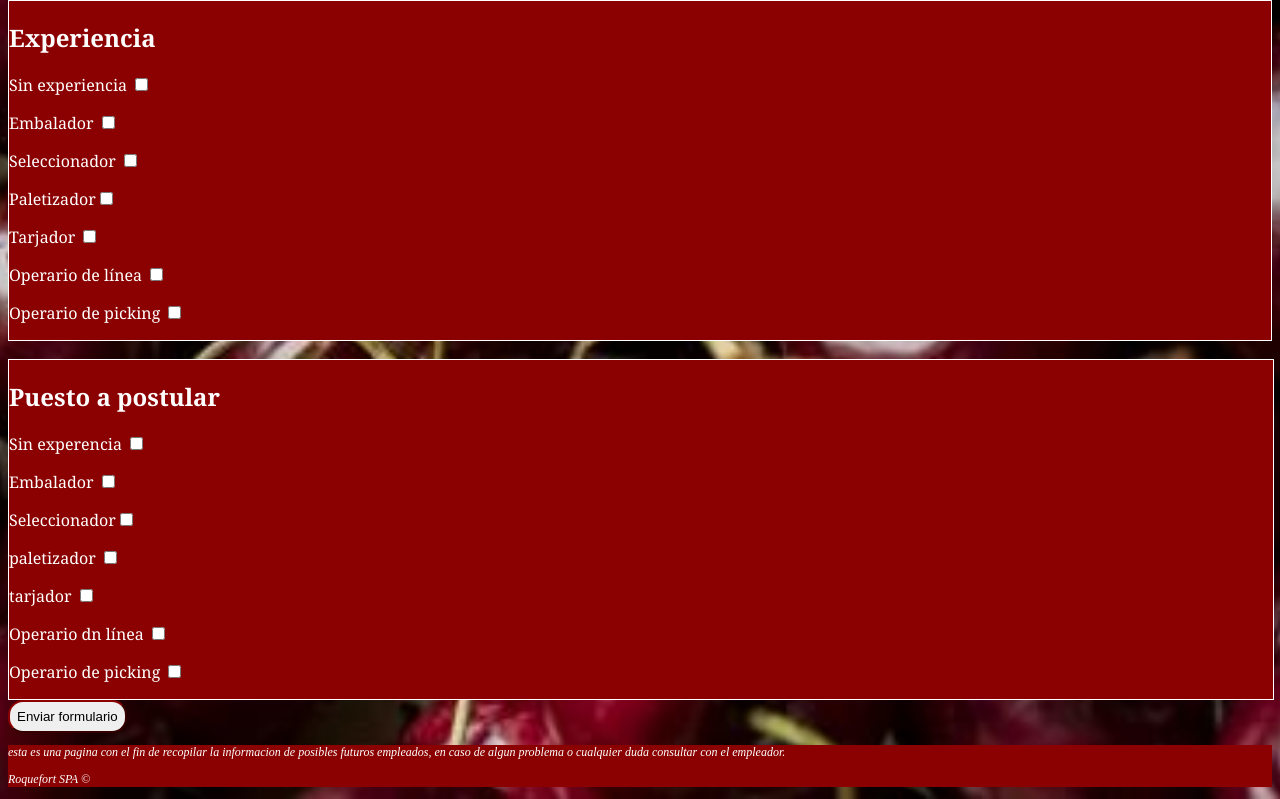
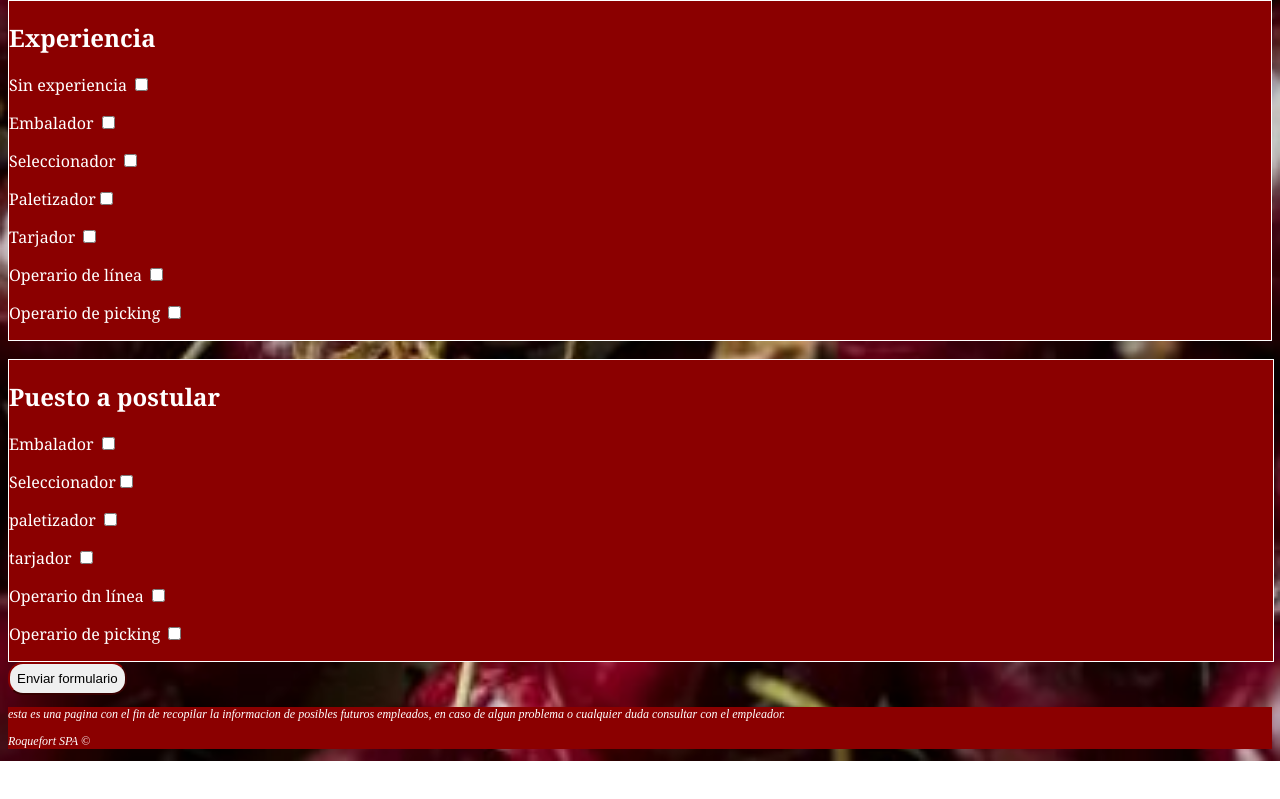
Before and after one commit to Roquefort-page/Roquefort, a plain HTML site: page index.html in a window 1280 px wide. Shown: the part 867-1666 px from the top of the page. After the commit the page ends 1628 px from the top, so only its background shows below. Drawn offline with Linux system fonts and the light colour scheme; no server answers; a web font is replaced by a local one.

Commit message:
Update index.html

```diff
--- a/index.html
+++ b/index.html
@@ -75,7 +75,6 @@
         <br>
         <div class="section4">
         <h2 class="minititulos">Puesto a postular</h2>
-        <p><label for="sin experiencia">Sin experencia <input type="checkbox"></label></p>
         <p><label for="embalador">Embalador <input type="checkbox"></label></p>
         <p><label for="seleccionador">Seleccionador<input type="checkbox"></label></p>
         <p><label for="paletizador">paletizador <input type="checkbox"></label></p>
```
